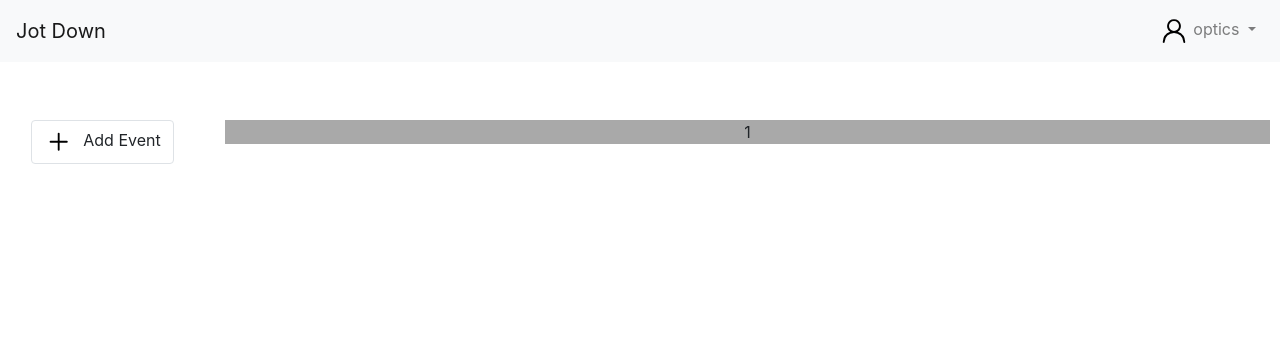
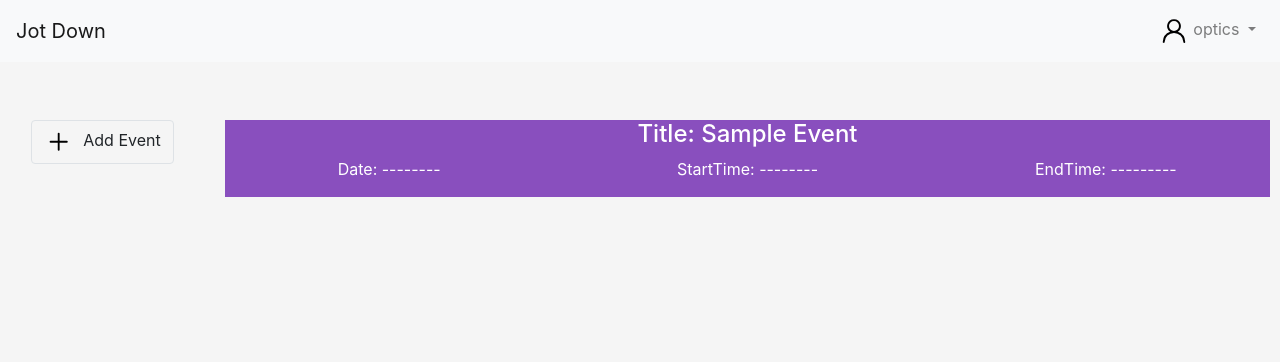
Before and after one commit to wasim208/WDLCOMP, a Flask app: page /home in a window 1280 px wide. Shown: the top 362 px of the page. Run offline with Flask 2, Linux system fonts and the light colour scheme; a user stored in the database is signed in; data comes from the database, SQL or seed files in the repository; both versions use the stored data as it was after the commit.

Commit message:
added basic template and some minor changes

```diff
--- a/main.py
+++ b/main.py
@@ -86,7 +86,11 @@ def home():
         con.close()
         return redirect(url_for('home'))
     if 'id' in session:
-        return render_template('home.html', username = session['username'])
+        con = sqlite3.connect('database.db')
+        cur = con.cursor()
+        cur.execute("SELECT * FROM events WHERE username = ?", (session['username'],))
+        dataset = cur.fetchall()
+        return render_template('home.html', username = session['username'], dataset = dataset)
     else:
         return redirect('login')
 
--- a/templates/home.html
+++ b/templates/home.html
@@ -6,7 +6,7 @@
     <link rel="stylesheet" href="https://cdn.jsdelivr.net/npm/bootstrap@4.5.3/dist/css/bootstrap.min.css" integrity="sha384-TX8t27EcRE3e/ihU7zmQxVncDAy5uIKz4rEkgIXeMed4M0jlfIDPvg6uqKI2xXr2" crossorigin="anonymous">
     <title>Document</title>
 </head>
-<body>
+<body style="background-color: whitesmoke;">
     <nav class="navbar navbar-expand navbar-light bg-light">
         <a class="navbar-brand" href="">Jot Down</a>
         <div class="collapse navbar-collapse" id="navbarSupportedContent">
@@ -94,9 +94,40 @@
                 </div>
             </div>
             <div class="col-10 text-center">
-                <div class="w-100" style="background-color: darkgray;">
-                    1
+                <div class="w-100" style="background-color: rgb(137, 79, 190); color: white; margin-bottom: 10px;">
+                    <div>
+                        <h4>Title: Sample Event</h4>
+                    </div>
+                    <div class="row">
+                        <div class="col-sm-4">
+                            <p>Date: --------</p>
+                        </div>
+                        <div class="col-sm-4">
+                            <p>StartTime: --------</p>
+                        </div>
+                        <div class="col-sm-4">
+                            <p>EndTime: ---------</p>
+                        </div>
+                    </div>
                 </div>
+                {% for data in dataset %}
+                <div class="w-100" style="background-color: rgb(137, 79, 190); color: white; margin-bottom: 10px;">
+                    <div>
+                        <h4>Title: {{data[1]}} </h4>
+                    </div>
+                    <div class="row">
+                        <div class="col-sm-4">
+                            <p>Date: {{data[2]}}</p>
+                        </div>
+                        <div class="col-sm-4">
+                            <p>StartTime: {{data[3]}}</p>
+                        </div>
+                        <div class="col-sm-4">
+                            <p>EndTime: {{data[4]}}</p>
+                        </div>
+                    </div>
+                </div>
+                {% endfor %}
             </div>
         </div>
     </div>
--- a/templates/login.html
+++ b/templates/login.html
@@ -28,11 +28,11 @@
                         <form action="http://localhost:5000/login" method="POST" style="margin: 40px 40px 10px 40px;">
                           <div class="form-group">
                             <label for="exampleInputEmail1">Username</label>
-                            <input type="text" class="form-control" id="exampleInputEmail1" name="username" aria-describedby="emailHelp" placeholder="Enter username">
+                            <input type="text" class="form-control" id="exampleInputEmail1" name="username" aria-describedby="emailHelp" placeholder="Enter username" required>
                           </div>
                           <div class="form-group">
                             <label for="exampleInputPassword1">Password</label>
-                            <input type="password" class="form-control" id="exampleInputPassword1" name="password" placeholder="Password">
+                            <input type="password" class="form-control" id="exampleInputPassword1" name="password" placeholder="Password" required>
                           </div>
                           <div>
                             {% if error %}
```
Also changed, not shown: templates/signup.html (+4 -4 lines), database.db.
